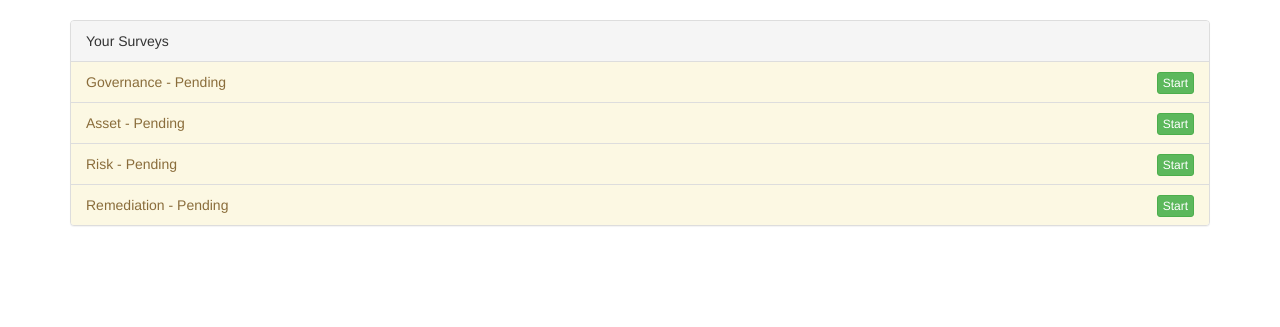
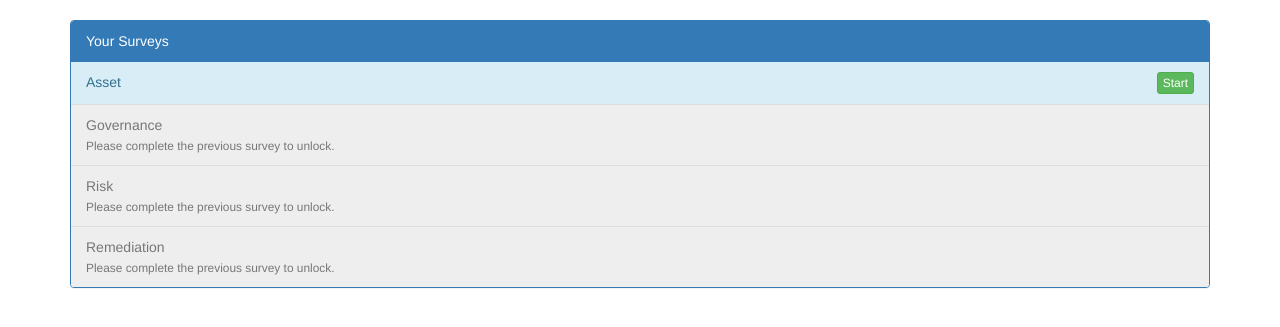
Before and after one commit to djagellon/flask-alchemy-survey, a Flask app: page / in a window 1280 px wide. Shown: the part 52-379 px from the top of the page. Run offline with Flask 2, Linux system fonts and the light colour scheme; the visitor is signed in with stand-in values (Sample User, id 1); data comes from the database, SQL or seed files in the repository; data that the repository does not hold is empty; some libraries are stand-ins or nearby versions.

Commit message:
dashboard: retain module order, force user to take surveys in module order

```diff
--- a/app/api/report.py
+++ b/app/api/report.py
@@ -8,7 +8,7 @@ from flask_user import current_user, roles_required
 import json
 from datetime import datetime
 
-ALL_REPORTS = set(["asset", "governance", "risk", "remediation"])
+ALL_REPORTS = ["asset", "governance", "risk", "remediation"]
 
 def get_user():
 
@@ -21,11 +21,13 @@ def get_user():
 def get_user_reports(user_id=None):
 
     user = get_user()
+    data = {}
 
-    completed = [r.module for r in user.surveys.all() if r.completed_on]
-    pending = ALL_REPORTS - set(completed)
+    surveys = [(r.module, r.completed_on) for r in user.surveys.all()]
 
-    return jsonify({'complete': completed, 'pending': list(pending)})
+    pending = [(a, None) for a in ALL_REPORTS if a not in [s[0] for s in surveys]]
+
+    return jsonify(surveys + pending)
 
 @bp.route('/reports/<module>/', methods=['GET'])
 @token_auth.login_required
--- a/app/main/templates/dashboard.html
+++ b/app/main/templates/dashboard.html
@@ -4,21 +4,63 @@
     <h1>{% block title %}Dashboard{% endblock %}</h1>
 {% endblock %}
 
+{% macro dashboard_data(data, prev) %}
+{% set module = data[0] %}
+{% set completed = data[1] %}
+{% set prev_completed = (prev and prev[1]) %}
+
+{% if completed %}
+
+    <li class="list-group-item list-group-item-success">
+        <div class="row">
+            <div class="col-md-11">
+                {{ module.capitalize() }}
+                <br/>
+                <small>
+                    Completed on: {{completed | strftime }}
+                </small>
+            </div>
+
+            <div class="col-md-1">
+                <button class="btn btn-default btn-xs pull-right" onclick="window.location.href='{{ url_for('report.show_report', module=module ) }}'">
+                    View Report
+                </button>
+            </div>
+        </div>
+    </li>
+
+{% elif prev_completed or module == 'asset' %}
+    <li class="list-group-item list-group-item-info">
+        <div class="row">
+            <div class="col-md-11">
+                {{ module.capitalize() }}
+            </div>
+
+            <div class="col-md-1">
+                <button class="btn btn-success btn-xs pull-right" onclick="window.location.href='{{ url_for('survey.start', module=module ) }}'">
+                    Start
+                </button>
+            </div>
+        </div>
+    </li>
+{% else %}
+    <li class="disabled list-group-item list-group-item-default">
+        {{ module.capitalize() }}
+        <br/>
+        <small>
+        Please complete the previous survey to unlock.
+        </small>
+    </li>
+{% endif %}
+
+{% endmacro %}
+
 {% block content %}
-    <div class="panel panel-default panel-sm">
+    <div class="panel panel-primary panel-sm">
         <div class="panel-heading">Your Surveys</div>
             <ul class="list-group">
-            {% for complete in data.complete %}
-                <li class="list-group-item list-group-item-success">
-                    {{ complete.capitalize() }} - Completed
-                        <button class="btn btn-default btn-xs pull-right" onclick="window.location.href='{{ url_for('report.show_report', module=complete ) }}'">View Report</button>
-                </li>
-            {% endfor %}
-            {% for pending in data.pending %}
-                <li class="list-group-item list-group-item-warning">
-                    {{ pending.capitalize() }} - Pending
-                    <button class="btn btn-success btn-xs pull-right" onclick="window.location.href='{{ url_for('survey.start', module=pending ) }}'">Start</button>
-                </li>
+            {% for module in data %}
+                {{ dashboard_data(module, loop.previtem) }}
             {% endfor %}
             </ul>
     </div>
--- a/app/report/templates/reports.html
+++ b/app/report/templates/reports.html
@@ -33,7 +33,7 @@
           <div class="panel-body">
             <div class="row">
               <div class="col-md-11">
-                {{ answer.actions[action]['plan'] }}
+                {{ answer.actions[action]['plan'] | nl2br }}
               </div>
               <div class="col-md-1">
                 <button
@@ -49,7 +49,7 @@
             <div class="panel-body">
               {% if answer['short'] %}
                 <div class="short_output">
-                  {{answer['short']} | nl2br}
+                  {{answer['short'] | nl2br}}
                 </div>
               {% endif %}
               {% if answer['long']%}
--- a/vera.py
+++ b/vera.py
@@ -2,11 +2,19 @@ from app import create_app, db
 from app.models import User, SurveyModel, QuestionModel, Role, UserRoles, ActionModel, \
 Preferences, UserPreferences
 import re
+from datetime import datetime
 from jinja2 import evalcontextfilter, Markup, escape
 
 app = create_app()
 
+SAVED_DATE_FMT = '%a, %d %b %Y %H:%M:%S %Z'
+DISPLAY_FMT = '%b %d, %Y %X'
+
 _paragraph_re = re.compile(r'(?:\r\n|\r|\n){2,}')
+
+@app.template_filter()
+def has_open(value):
+    return value.render_kw and value.render_kw.get('class') == 'other_option'
 
 @app.template_filter()
 @evalcontextfilter
@@ -19,6 +27,12 @@ def nl2br(eval_ctx, value):
 
     return result
 
+@app.template_filter('strftime')
+def _jinja2_filter_datetime(date, fmt=None):
+    date = datetime.strptime(date, SAVED_DATE_FMT)
+    native = date.replace(tzinfo=None)
+    return native.strftime(DISPLAY_FMT)
+
 @app.shell_context_processor
 def make_shell_context():
     return {'db': db,
```
